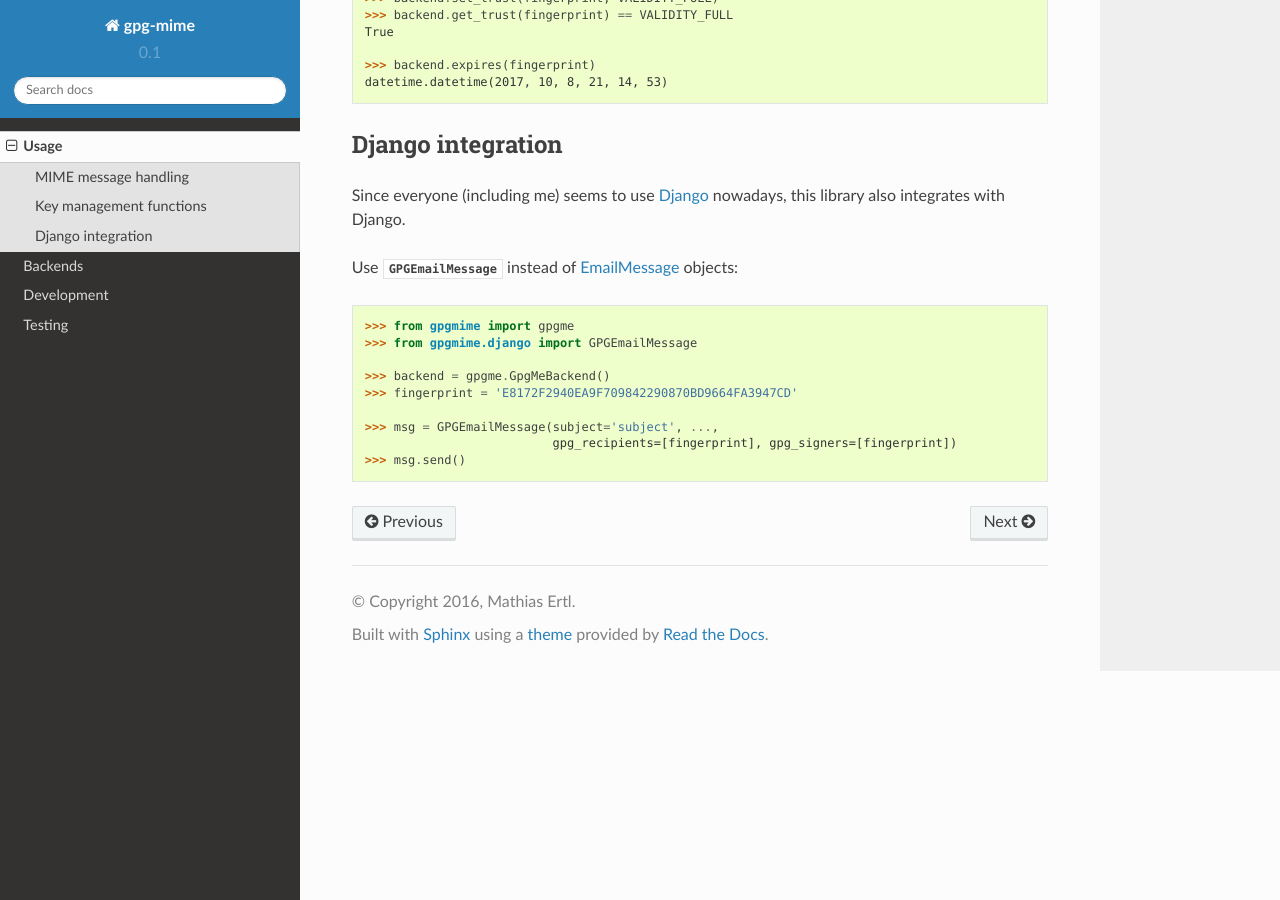
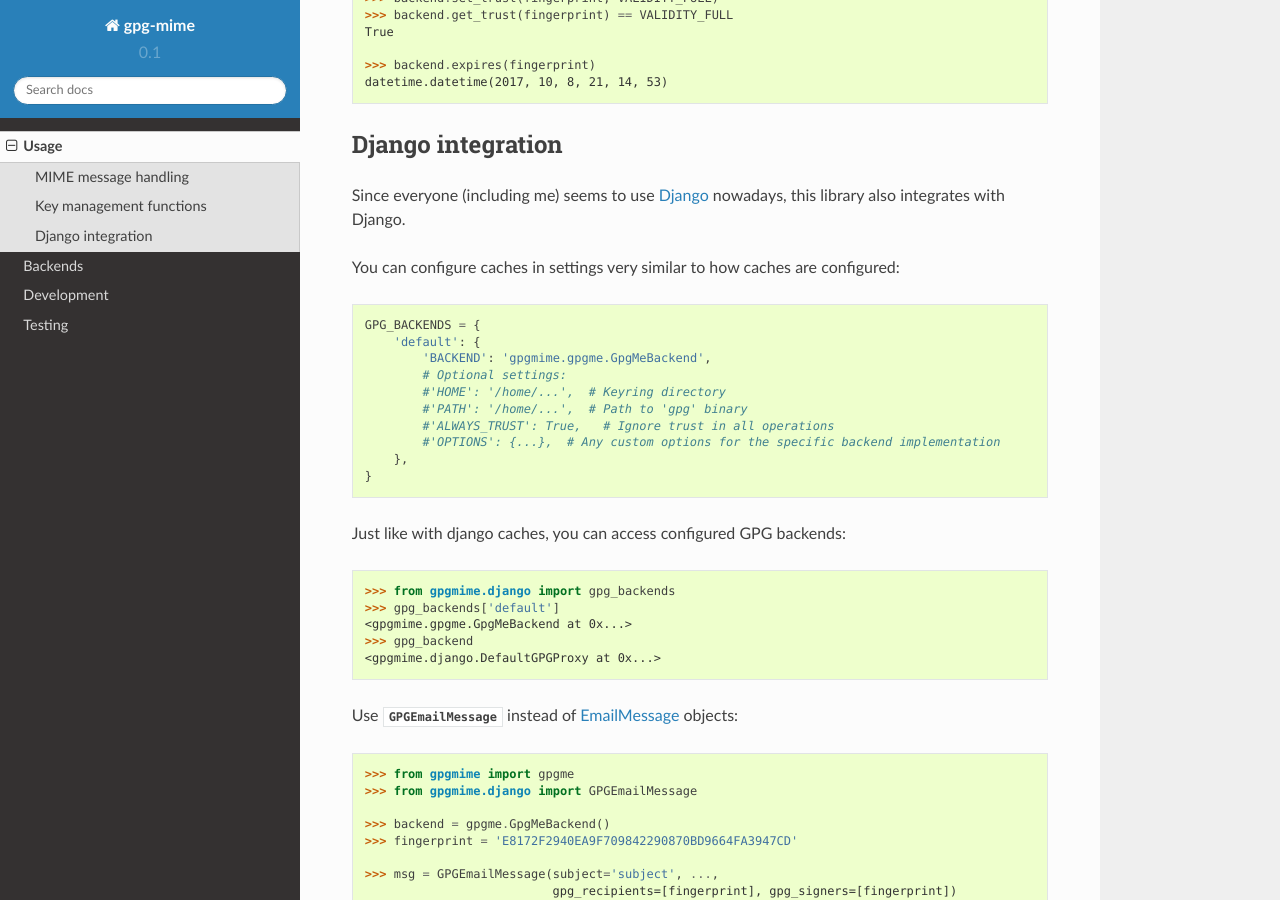
Before and after one commit to mathiasertl/gpgliblib, a Sphinx documentation site: the page built from doc/usage.rst, in a window 1280 px wide and 900 px high, scrolled down 1253 px. Built offline with Sphinx 7.4.7 and the Read the Docs theme 2.0.0, drawn with Linux system fonts in a browser that asks for light colours.

Commit message:
update docs

```diff
--- a/doc/usage.rst
+++ b/doc/usage.rst
@@ -75,6 +75,27 @@ Django integration
 Since everyone (including me) seems to use `Django <https://www.djangoproject.com/>`_ nowadays,
 this library also integrates with Django.
 
+You can configure caches in settings very similar to how caches are configured::
+
+   GPG_BACKENDS = {
+       'default': {
+           'BACKEND': 'gpgmime.gpgme.GpgMeBackend',
+           # Optional settings:
+           #'HOME': '/home/...',  # Keyring directory
+           #'PATH': '/home/...',  # Path to 'gpg' binary
+           #'ALWAYS_TRUST': True,   # Ignore trust in all operations
+           #'OPTIONS': {...},  # Any custom options for the specific backend implementation
+       },
+   }
+
+Just like with django caches, you can access configured GPG backends::
+
+   >>> from gpgmime.django import gpg_backends
+   >>> gpg_backends['default']
+   <gpgmime.gpgme.GpgMeBackend at 0x...>
+   >>> gpg_backend
+   <gpgmime.django.DefaultGPGProxy at 0x...>
+
 Use :py:class:`~gpgmime.django.GPGEmailMessage` instead of
 `EmailMessage <https://docs.djangoproject.com/en/dev/topics/email/#emailmessage-objects>`_
 objects::
```
